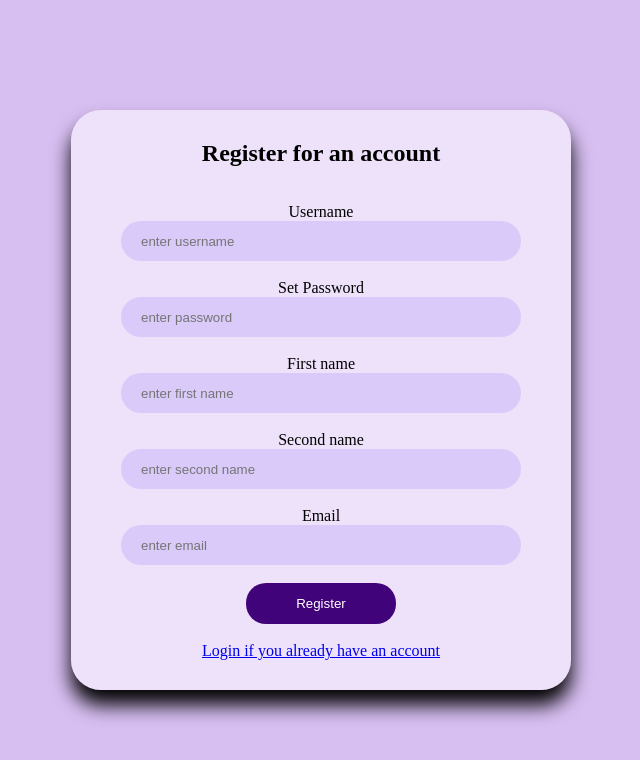
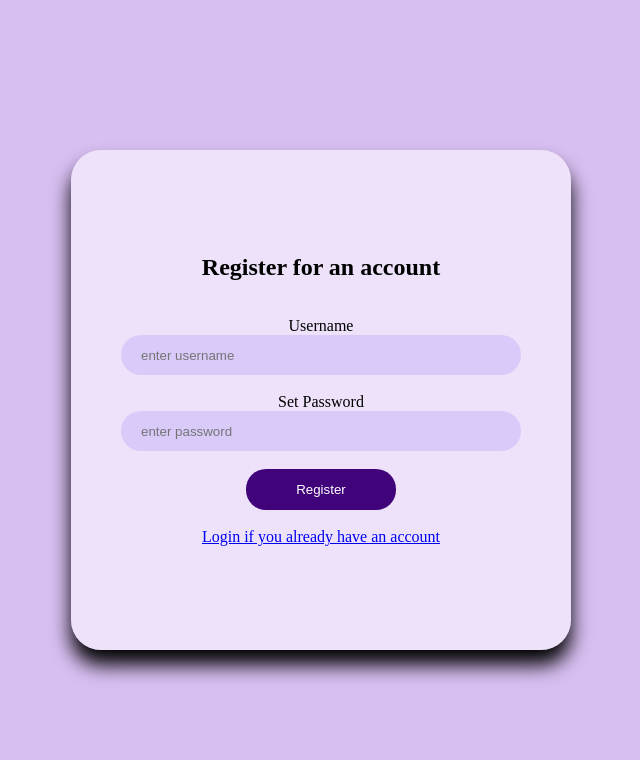
Before and after one commit to ryan374538/shop, a Flask app: page /register in a window 1280 px wide. Shown: the top 760 px of the page, without its empty margins (319-959 px from the left). Run offline with Flask 3, Linux system fonts and the light colour scheme; some libraries are stand-ins or nearby versions.

Commit message:
fixed register.html

```diff
--- a/templates/register.html
+++ b/templates/register.html
@@ -78,22 +78,6 @@ content %}
     placeholder="enter password"
     class="box"
   /><br />
-  <label for="firstname"> First name</label>
-  <input
-    type="text"
-    name="firstname"
-    placeholder="enter first name"
-    class="box"
-  /><br />
-  <label for="secondname"> Second name</label>
-  <input
-    type="text"
-    name="secondname"
-    placeholder="enter second name"
-    class="box"
-  /><br />
-  <label for="email"> Email</label>
-  <input type="text" name="email" placeholder="enter email" class="box" /><br />
   <button type="submit">Register</button><br />
   <a href="{{url_for('login')}}">Login if you already have an account</a>
 </form>
```
